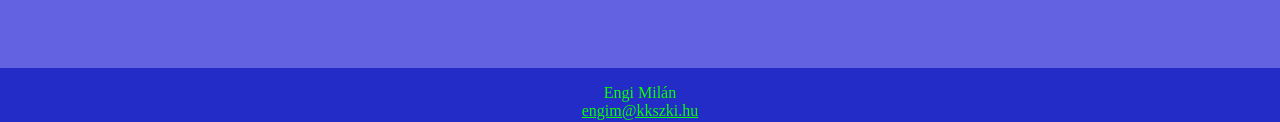
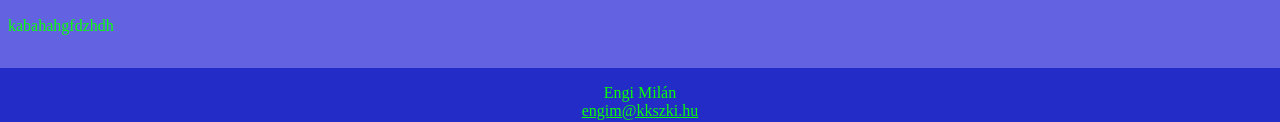
Before and after one commit to Engimilan/Web, a plain HTML site: page index.html in a window 1280 px wide. Shown: the part 664-786 px from the top of the page. Drawn offline with Linux system fonts and the light colour scheme.

Commit message:
Update index.html

```diff
--- a/index.html
+++ b/index.html
@@ -41,7 +41,7 @@
 
             <img src="https://scontent.fomr1-1.fna.fbcdn.net/v/t1.15752-9/312708293_1511546789317286_2430768019023195692_n.jpg?_nc_cat=104&ccb=1-7&_nc_sid=ae9488&_nc_ohc=xUqWASuRqHcAX_gDJ4I&_nc_ht=scontent.fomr1-1.fna&oh=03_AdQIq7qKBsj2mfjVRtgJgY6mSISDm0iGBmseADhmLLWFpA&oe=63AAC03E" width="380" alt="">
     </div>
-
+<p>kabahahgfdzhdh</p>
 
 
     <div class="footer">
```
